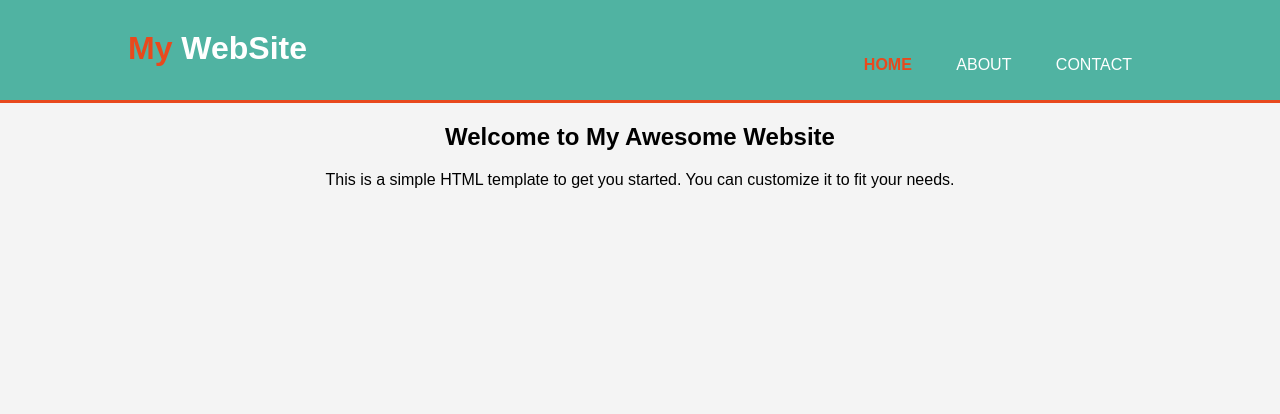
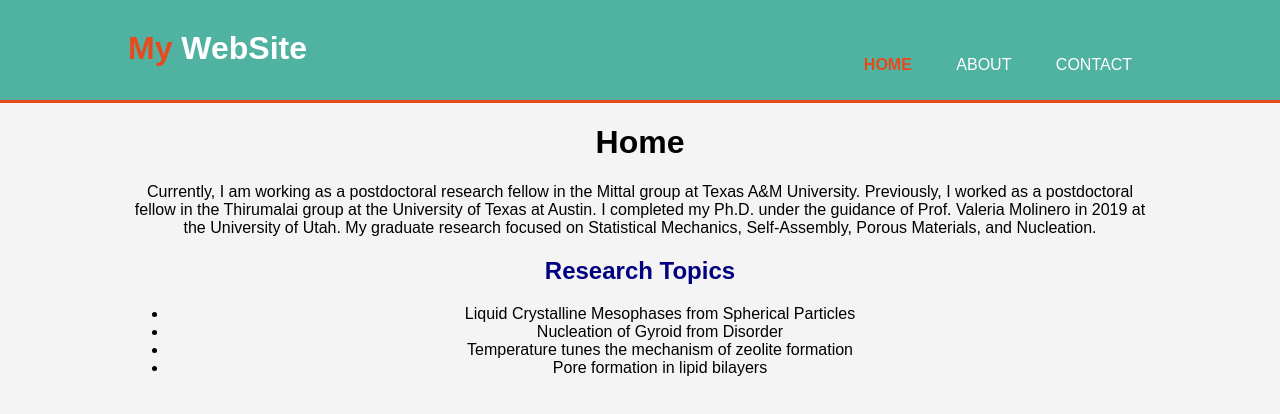
Before and after one commit to abhinawkumar2003/abhinawsimulation.github.io, a plain HTML site: page index.html in a window 1280 px wide. Drawn offline with Linux system fonts and the light colour scheme.

Commit message:
Update index.html

```diff
--- a/index.html
+++ b/index.html
@@ -74,11 +74,44 @@
         </div>
     </header>
 
+    <!DOCTYPE html>
+<html>
+<head>
+    <title>Your Name - Academic Profile</title>
+    <meta charset="UTF-8">
+    <style>
+        body {
+            font-family: Arial, sans-serif;
+        }
+        .container {
+            width: 80%;
+            margin: auto;
+        }
+        h2 {
+            color: navy;
+        }
+        p {
+            font-size: 16px;
+        }
+    </style>
+</head>
+<body>
     <div class="container">
-        <section id="showcase">
-            <h1>Welcome to My Awesome Website</h1>
-            <p>This is a simple HTML template to get you started. You can customize it to fit your needs.</p>
-        </section>
+        <h1>Home</h1>
+        <p>
+            Currently, I am working as a postdoctoral research fellow in the Mittal group at Texas A&M University. Previously, I worked as a postdoctoral fellow in the Thirumalai group at the University of Texas at Austin. I completed my Ph.D. under the guidance of Prof. Valeria Molinero in 2019 at the University of Utah. My graduate research focused on Statistical Mechanics, Self-Assembly, Porous Materials, and Nucleation.
+        </p>
+
+        <h2>Research Topics</h2>
+        <ul>
+            <li>Liquid Crystalline Mesophases from Spherical Particles</li>
+            <li>Nucleation of Gyroid from Disorder</li>
+            <li>Temperature tunes the mechanism of zeolite formation</li>
+            <li>Pore formation in lipid bilayers</li>
+        </ul>
     </div>
 </body>
 </html>
+
+</body>
+</html>
```
